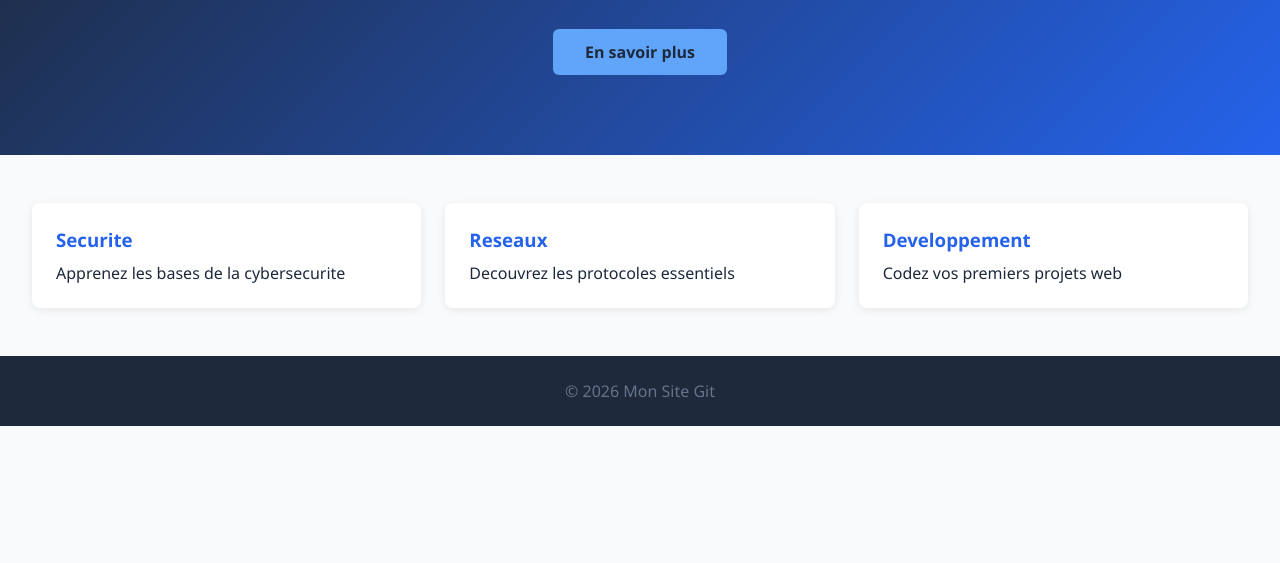
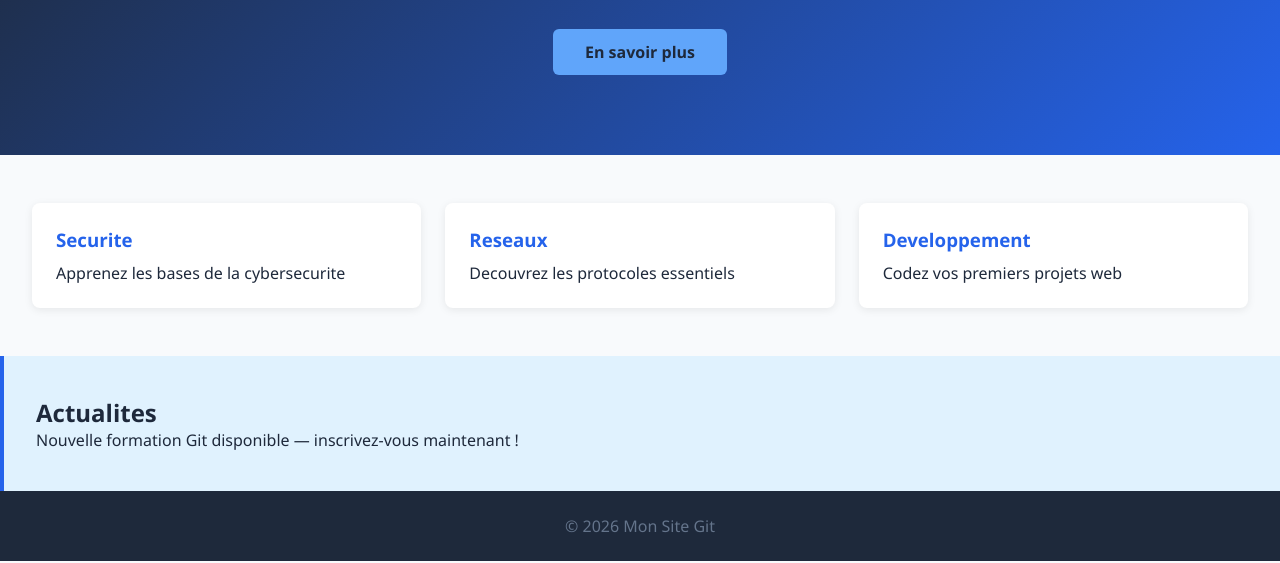
Before and after one commit to salahdidi/git25, a plain HTML site: page index.html in a window 1280 px wide. Shown: the part 237-800 px from the top of the page. Drawn offline with Linux system fonts and the light colour scheme.

Commit message:
feat: add news section with blue accent border

```diff
--- a/css/style.css
+++ b/css/style.css
@@ -19,7 +19,11 @@
 .navbar ul   { list-style: none; display: flex; gap: 24px; }
 .navbar a    { color: #cbd5e1; text-decoration: none; }
 .navbar a.active, .navbar a:hover { color: #60a5fa; }
-
+  .news {
+    padding: 40px 32px;
+    background: #e0f2fe;
+    border-left: 4px solid #2563eb;
+    }
 /* Hero */
 .hero {
   text-align: center;
--- a/index.html
+++ b/index.html
@@ -37,6 +37,10 @@
         <p>Codez vos premiers projets web</p>
       </div>
     </section>
+    <section class="news">
+        <h2>Actualites</h2>
+        <p>Nouvelle formation Git disponible — inscrivez-vous maintenant !</p>
+    </section>
   </main>
 
   <footer>
```
Also changed, not shown: about.html (+11 -0 lines).
